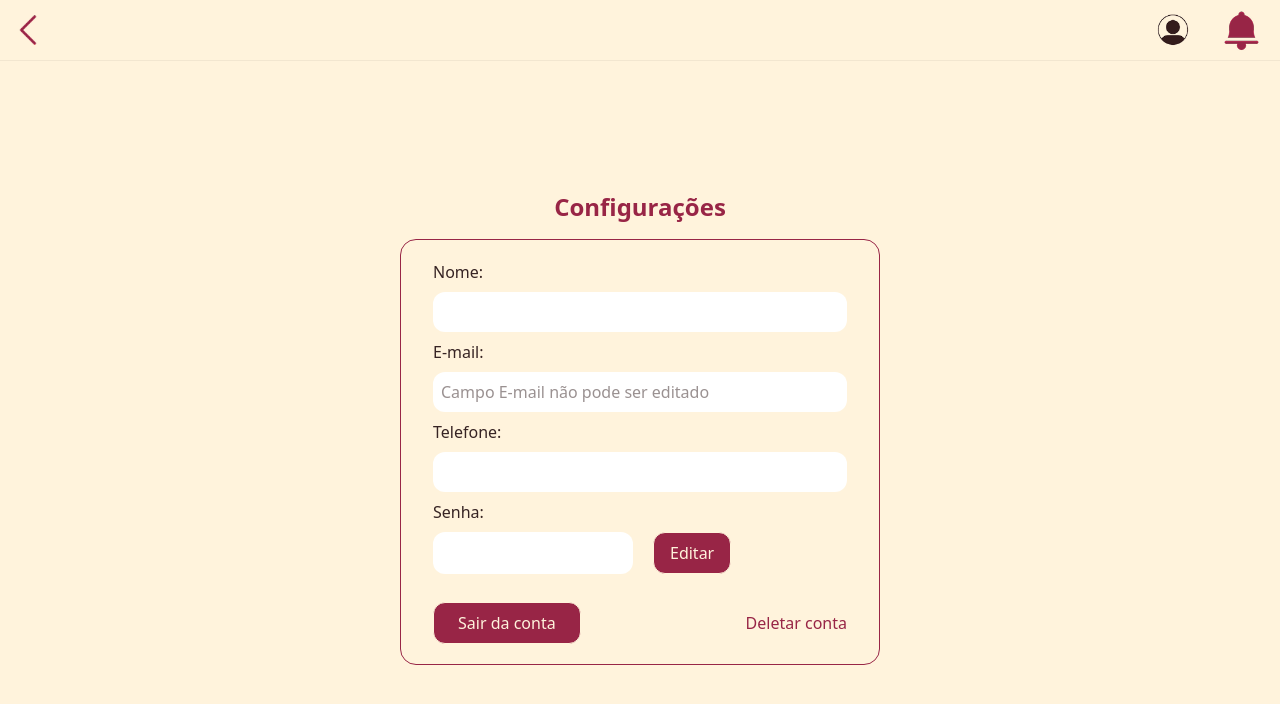
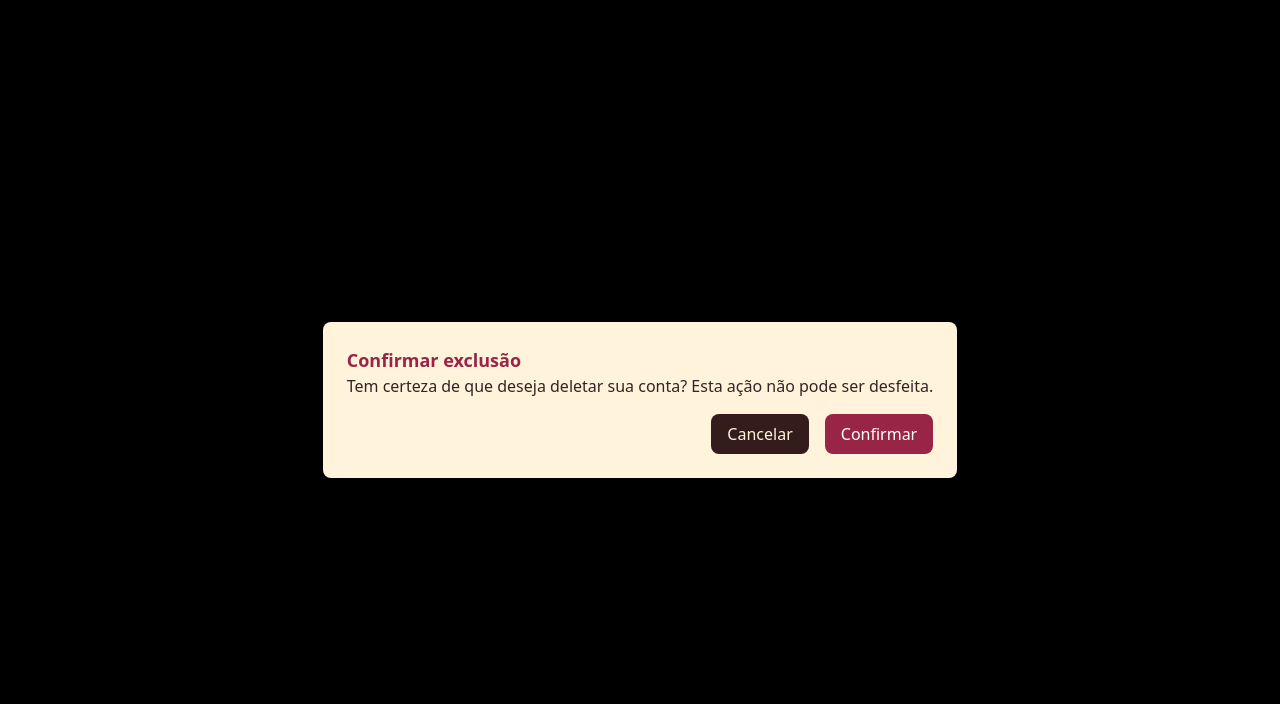
Before and after one commit to AURA-Group-8/aura-frontend, a React (Vite) app in the folder site-institucional/: page /pages/client-pages/Config in a window 1280 px wide. Both pictures are taken after a click on the button "Deletar conta". Shown: the top 704 px of the page. Built offline with nearby package versions, Linux system fonts and the light colour scheme; no server answers; a web font is replaced by a local one.

Commit message:
modal do delete

```diff
--- a/site-institucional/src/pages/client-pages/Config.jsx
+++ b/site-institucional/src/pages/client-pages/Config.jsx
@@ -1,33 +1,31 @@
+import React, { useState } from "react";
 import NavbarCli from "./components/Navbar";
-import { useState } from "react";
 import Alerta from "../Pop-up";
 import { useNavigate } from "react-router-dom";
 import axios from "axios";
-
 
 export default function ConfigCli() {
     const apiUrl = import.meta.env.VITE_API_URL;
 
     const [desabilitado, setDesabilitado] = useState(true);
     const [mensagem, setMensagem] = useState("");
-    const [caminho, setCaminho] = useState('');
+    const [caminho, setCaminho] = useState("");
+    const [showModal, setShowModal] = useState(false); // Estado para controlar o modal
 
     const limparAlert = () => {
         setTimeout(() => {
             setMensagem("");
         }, 2000);
-    }
+    };
 
     const [formData, setFormData] = useState({
         nome: "",
         email: "",
         telefone: "",
-        senha: ""
+        senha: "",
     });
 
     const userId = sessionStorage.getItem("userId");
-    console.log(userId);
-
     const navigate = useNavigate();
 
     const handleInputChange = (e) => {
@@ -40,62 +38,14 @@ export default function ConfigCli() {
         }
     };
 
-    const usuarioParaAtualizar = {
-        username: formData.nome,
-        phone: formData.telefone,
-        password: formData.senha
-    };
-
-    const editar = async () => {
-        const { nome, telefone, senha } = formData;
-
-        if (!desabilitado) {
-            if (nome.trim() === "" || telefone.trim() === "" || senha.trim() === "") {
-                setMensagem("Não pode haver campo obrigatório vazio");
-                setCaminho("/assets/Alert.png");
-                limparAlert();
-                return;
-            }
-
-            try {
-                const authToken = sessionStorage.getItem("authToken");
-                await axios.patch(
-                    `${apiUrl}/usuarios/${userId}`,
-                    usuarioParaAtualizar,
-                    {
-                        headers: {
-                            Authorization: `Bearer ${authToken}`,
-                        },
-                    }
-                );
-                setMensagem("Alterações salvas!");
-                setCaminho("/assets/Check-pop.png");
-                limparAlert();
-            } catch (error) {
-                console.error("Erro ao atualizar o usuário:", error);
-                setMensagem("❌ Erro ao salvar as alterações");
-                setCaminho("/assets/Alert.png");
-                limparAlert();
-            }
-            setDesabilitado(!desabilitado);
-        } else {
-            setDesabilitado(false);
-        }
-    };
-
-    const deletar = async (e) => {
+    const deletar = async () => {
         try {
-            e.preventDefault();
             const authToken = sessionStorage.getItem("authToken");
-            await axios.delete(
-                `${apiUrl}/usuarios/${userId}`,
-                {
-                    headers: {
-                        Authorization: `Bearer ${authToken}`,
-                    },
-                }
-            );
-            console.log("Resposta do backend:", e);
+            await axios.delete(`${apiUrl}/usuarios/${userId}`, {
+                headers: {
+                    Authorization: `Bearer ${authToken}`,
+                },
+            });
             setMensagem("Conta deletada com sucesso!");
             setCaminho("/assets/Check-pop.png");
             limparAlert();
@@ -106,7 +56,8 @@ export default function ConfigCli() {
             setCaminho("/assets/Alert.png");
             limparAlert();
         }
-    }
+        setShowModal(false); // Fechar o modal após a ação
+    };
 
     const logoOff = () => {
         sessionStorage.removeItem("authToken");
@@ -134,13 +85,6 @@ export default function ConfigCli() {
             )}
             <div className="h-full w-full bg-[#FFF3DC] justify-center ">
                 <NavbarCli caminho={"/pages/client-pages/Home"} />
-
-                {mensagem && (
-                    <Alerta
-                        mensagem={mensagem}
-                        imagem="/assets/Check-pop.png"
-                    />
-                )}
 
                 <div className="h-screen flex justify-center flex-col items-center pt-10">
                     <h1 className="self-center text-[#982546] font-bold text-2xl p-4">Configurações</h1>
@@ -194,7 +138,7 @@ export default function ConfigCli() {
                             <button
                                 type="button"
                                 className="bg-[#982546] border border-[#FFF3DC] text-[#FFF3DC] rounded-xl py-2 px-4 cursor-pointer"
-                                onClick={editar}
+                                onClick={() => setDesabilitado(!desabilitado)}
                             >
                                 {desabilitado ? "Editar" : "Salvar"}
                             </button>
@@ -207,11 +151,40 @@ export default function ConfigCli() {
                             >
                                 Sair da conta
                             </button>
-                            <button onClick={deletar} className="text-[#982546] cursor-pointer">Deletar conta</button>
+                            <button
+                                type="button"
+                                onClick={() => setShowModal(true)} // Abrir o modal
+                                className="text-[#982546] cursor-pointer"
+                            >
+                                Deletar conta
+                            </button>
                         </div>
                     </form>
                 </div>
             </div>
+
+            {showModal && (
+                <div className="fixed inset-0 bg-black bg-opacity-50 flex justify-center items-center">
+                    <div className="bg-[#FFF3DC] p-6 rounded-lg shadow-lg">
+                        <h2 className="text-lg font-bold text-[#982546]">Confirmar exclusão</h2>
+                        <p className="text-[#362323]">Tem certeza de que deseja deletar sua conta? Esta ação não pode ser desfeita.</p>
+                        <div className="flex justify-end gap-4 mt-4">
+                            <button
+                                className="bg-[#341C1C] text-[#FFF3DC] cursor-pointer rounded-lg px-4 py-2"
+                                onClick={() => setShowModal(false)}
+                            >
+                                Cancelar
+                            </button>
+                            <button
+                                className="bg-[#982546] text-white cursor-pointer rounded-lg px-4 py-2"
+                                onClick={deletar} // Confirmar exclusão
+                            >
+                                Confirmar
+                            </button>
+                        </div>
+                    </div>
+                </div>
+            )}
         </>
     );
 }
```
